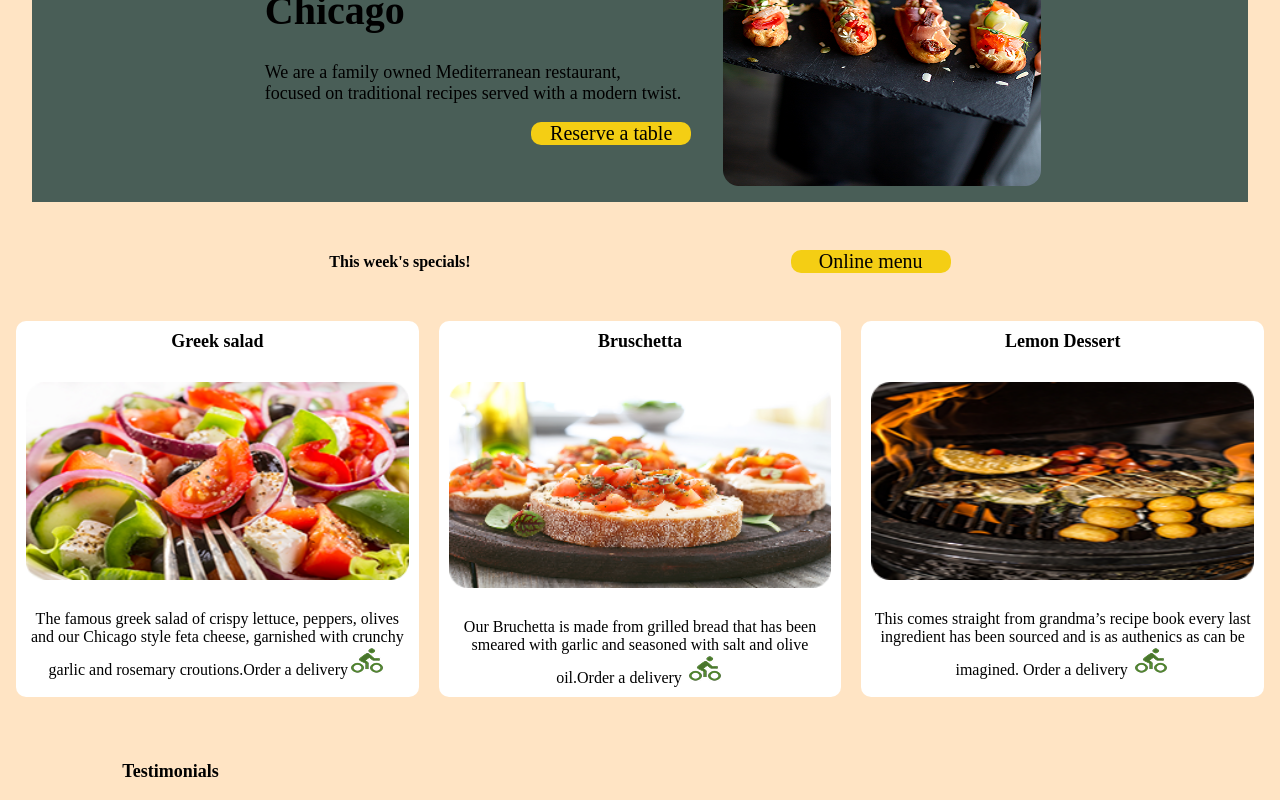
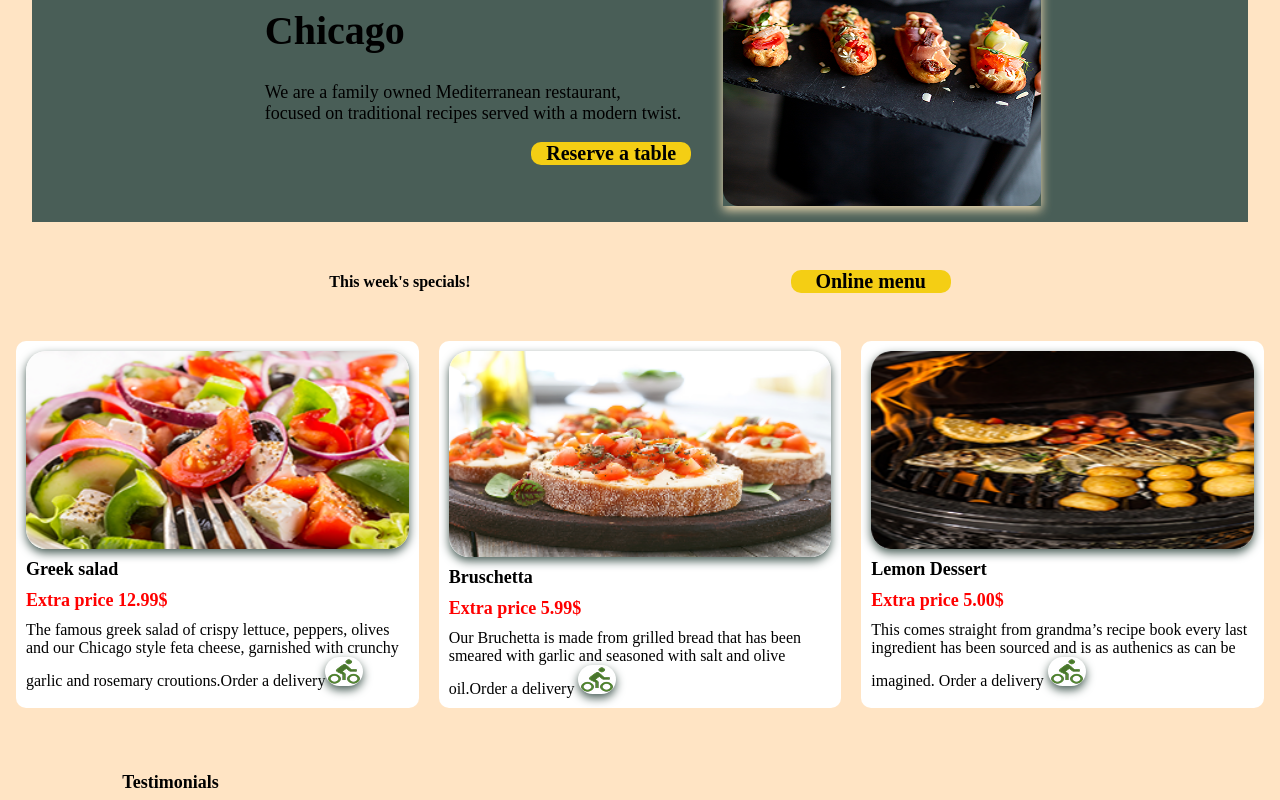
Before and after one commit to dominika-szeliga/portfolio-finish-project, a React (Create React App) app in the folder little-lemon/: page / in a window 1280 px wide. Shown: the part 320-1120 px from the top of the page. Built offline with nearby package versions, Linux system fonts and the light colour scheme.

Commit message:
added more styles CSS

```diff
--- a/little-lemon/src/Highlights.js
+++ b/little-lemon/src/Highlights.js
@@ -2,27 +2,30 @@ function Highlights() {
     return(
 
         <>
-            <section className="main">
+            <section className="main_highlights">
                 <h1>This week's specials!</h1>
                 <button type="submit" className="button_main">Online menu</button>
               </section>
             <section className="highlights">
             <article>
+              <img src='salad.png' alt='salad'/>
             <h2>Greek salad</h2>
-            <img src='salad.png' alt='salad'/>
+            <h3>Extra price 12.99$</h3>
             <p>The famous greek salad of crispy lettuce, peppers, olives and our Chicago style feta cheese, garnished with crunchy garlic and rosemary croutions.Order a delivery
               <img src='delivery_icon.png' alt='icon'/>
             </p>
             </article>
           <article>
+            <img src='bruschetta.png' alt='bruschetta'/>
             <h2>Bruschetta</h2>
-            <img src='bruschetta.png' alt='bruschetta'/>
+            <h3>Extra price 5.99$</h3>
             <p>Our Bruchetta is made from grilled bread that has been smeared with garlic
             and seasoned with salt and olive oil.Order a delivery <img src='delivery_icon.png' alt='icon'/></p>
           </article>
           <article>
+            <img src='lemon dessert.png' alt='lemon dessert'/>
             <h2>Lemon Dessert</h2>
-            <img src='lemon dessert.png' alt='lemon dessert'/>
+            <h3>Extra price 5.00$</h3>
             <p>This comes straight from
           grandma’s recipe book every last ingredient has been sourced and is as authenics as can be imagined.
           Order a delivery <img src='delivery_icon.png' alt='icon'/></p>
--- a/little-lemon/src/index.css
+++ b/little-lemon/src/index.css
@@ -20,6 +20,7 @@ header{
 
 header > img{
   align-self: flex-start;
+
 }
 
 .nav {
@@ -28,6 +29,8 @@ header > img{
   font-size: 20px;
   font-family:'Karla', serif;
   align-self: flex-end;
+  margin: 10px;
+  font-weight: bold;
 }
 
 .nav ul{
@@ -95,12 +98,14 @@ header > img{
   font-size: 20px;
   width:10rem;
   margin-left: auto;
+  font-weight: bold;
 
   }
 
  .hero img{
   display: block;
   align-self: center;
+  box-shadow: 0 4px 10px wheat;
     }
 
 
@@ -109,14 +114,38 @@ header > img{
   grid-template-columns: repeat(auto-fit, minmax(100px, 1fr));
   gap: 20px;
   padding: 1rem;
+
 }
 
-.main h1{
+.highlights img{
+  box-shadow:0 4px 10px #495E57;
+  border-radius: 20px;
+}
+
+.highlights h2{
+    font-family: Karla, serif;
+    font-size: 18px;
+    font-weight: bold;}
+
+  .highlights p{
+    font-family: Karla, serif;
+    font-size: 16px;
+  }
+  .highlights h3{
+        font-family: Karla, serif;
+    font-size: 18px;
+    font-weight: bold;
+    color: red;}
+
+
+
+.main_highlights h1{
   font-family: Karla, serif;
   font-size: 16px;
+  font-weight: bold;
 }
 
-.main {
+.main_highlights {
   display: flex;
   align-items: center; /* wyrównanie pionowe */
   margin: 2rem;
@@ -132,6 +161,7 @@ header > img{
   font-family: Karla, serif;
   font-size: 20px;
   width:10rem;
+  font-weight: bold;
 
 
   }
@@ -142,8 +172,8 @@ header > img{
   padding: 10px;
   border-radius: 10px;
   flex-direction: column;
-  gap: 30px;
-  text-align: center;
+  gap: 10px;
+  text-align: left;
 
 }
 article h2{
@@ -188,6 +218,7 @@ article p{
     height:15rem;
     object-fit: cover;
     border-radius: 20px ;
+    box-shadow: 2px 5px 10px #495E57;
   }
 
   .about h3{
```
